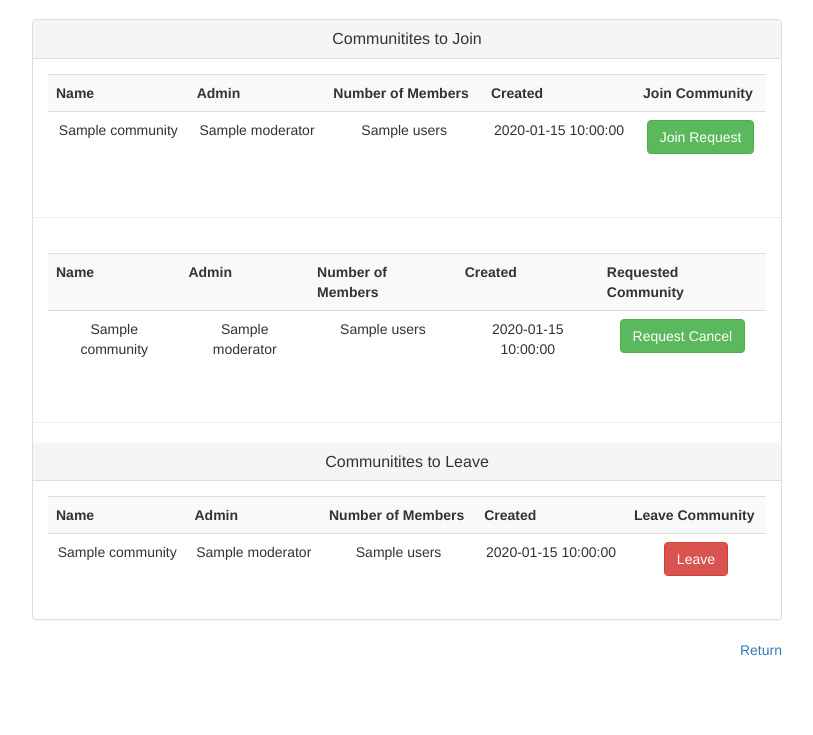
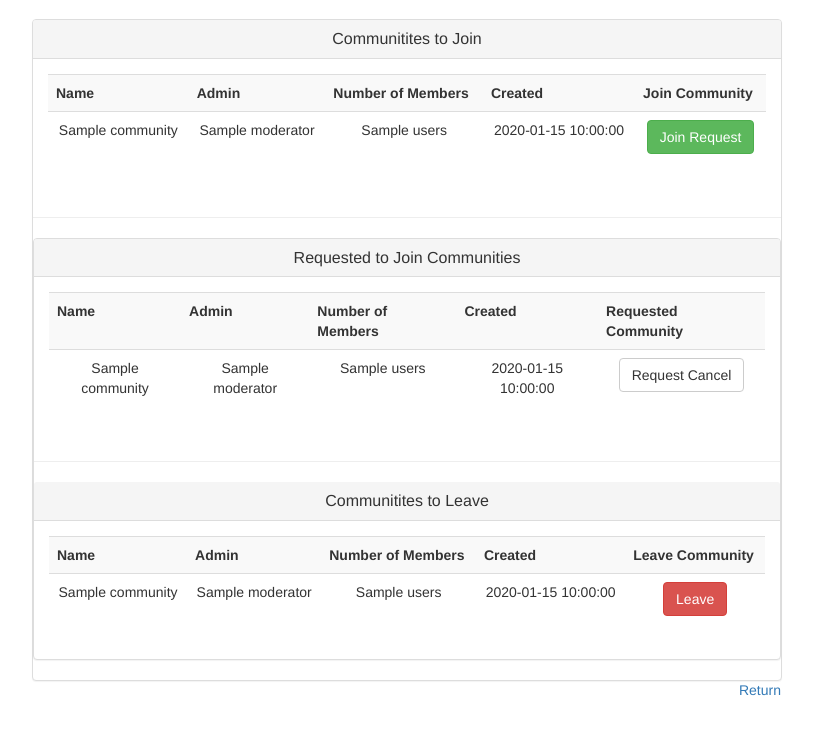
Before and after one commit to akhi1312/CMPE281, a Flask app: template templates/_joincommunity.html in a window 1280 px wide. Shown: the part 51-786 px from the top of the page, without its empty margins (233-1046 px from the left). Run offline with Flask 2, Linux system fonts and the light colour scheme; the template is opened without the code that fills it: most values are stand-ins (such as "Sample title", 1, 10 or a date in 2020); some libraries are stand-ins or nearby versions.

Commit message:
moderator access

```diff
--- a/app.py
+++ b/app.py
@@ -15,7 +15,7 @@ import os
 import sys
 import datetime
 from index import app, db, mongo,logger
-from models import Community, User, UserCommunity, UserModerator
+from models import Community, User, UserCommunity, UserModerator, UserRequestedCommunity
 import  myexception
 from flask_httpauth import HTTPBasicAuth
 from awsServices import send_email, sendMessage
--- a/templates/_joincommunity.html
+++ b/templates/_joincommunity.html
@@ -40,9 +40,13 @@
                     </table>
                 </div>
                 <hr/>
+                <div class="panel panel-default">
+                <div class="panel-heading">
+                    <h3 class="panel-title">Requested to Join Communities</h3>
+                </div>
                 <div class="panel-body">
                     <table class="table table-striped table-hover" style="text-align: center">
-                        {% if unjoined %}
+                        {% if requested %}
                         <tr>
                             <th align="center">Name</th>
                             <th align="center">Admin</th>
@@ -60,13 +64,13 @@
                             <td>{{community.users}}</td>
                             <td>{{community.creation_date}}</td>
                             <td>
-                                <a data-id={{community.id}} class="btn btn-success" onclick="DeclineRequest(this)">Request Cancel</a>
+                                <a data-id={{community.id}} class="btn btn-default" onclick="DeclineRequest(this)">Request Cancel</a>
                             </td>
                         </tr>
                         {% endfor %}
                         {% else %}
                             <tr>
-                                <p>There is not any community you have requested. So now create one more.</p>
+                                <p>You have not requested to join any community.</p>
                             </tr>
                         {% endif %}
                     </table>
@@ -152,7 +156,7 @@
          function DeclineRequest(elm){
             console.log($(elm).attr('data-id'))
              $.ajax({
-                 url: '/declineRequest',
+                 url: '/decline_request_user',
                  data: {
                      id: $(elm).attr('data-id')
                  },
```
